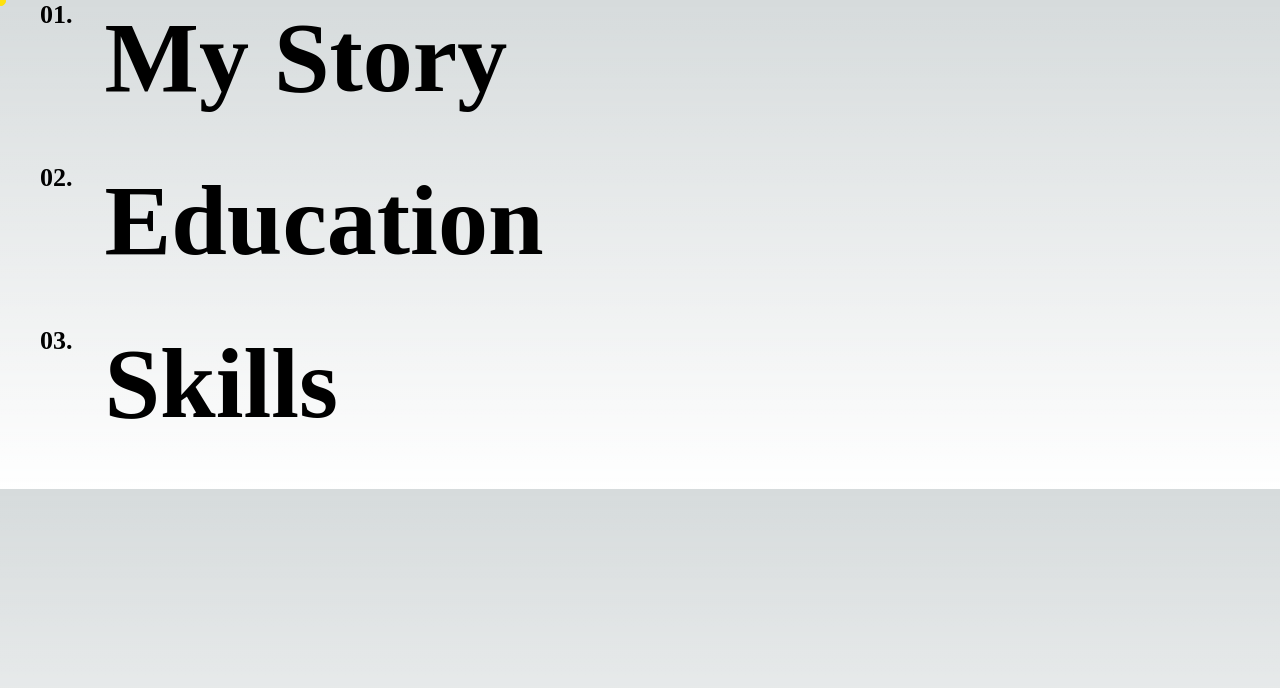
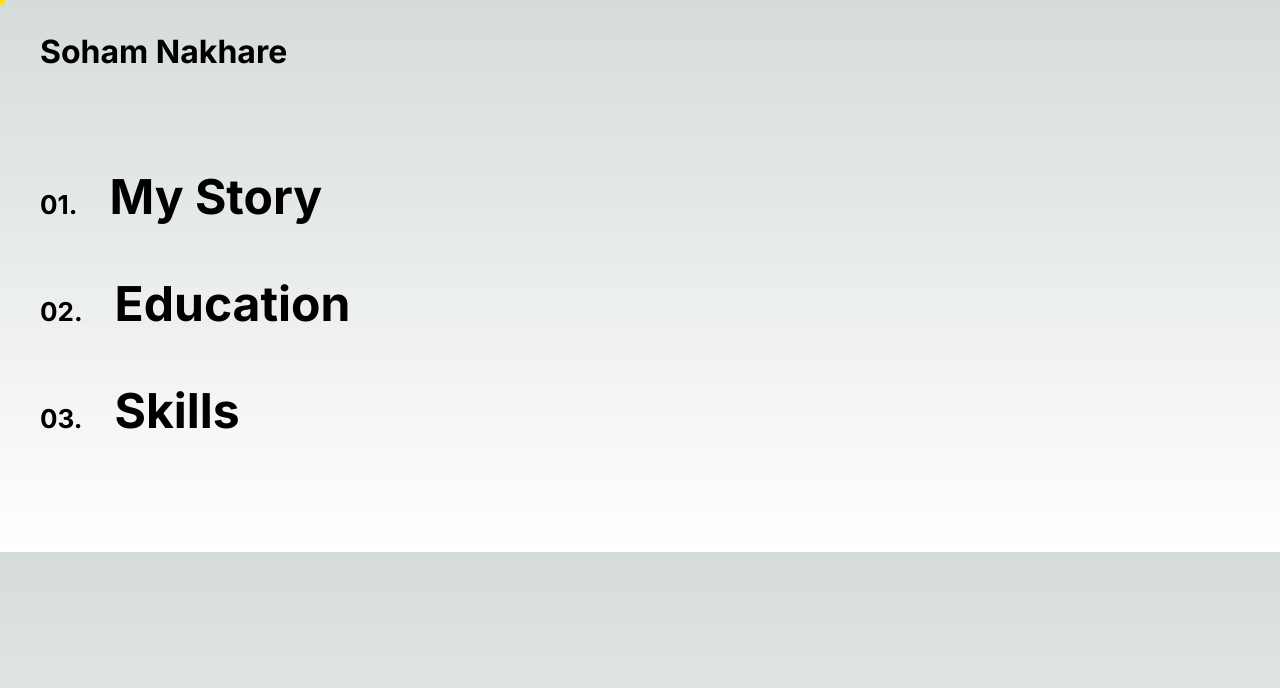
Before and after one commit to sohamnakhare/my-website, a Next.js app: page / in a window 1280 px wide. Shown: the top 688 px of the page. Built offline with nearby package versions, Linux system fonts and the light colour scheme.

Commit message:
add fonts, add name

```diff
--- a/pages/index.tsx
+++ b/pages/index.tsx
@@ -1,6 +1,9 @@
 import Head from 'next/head';
+import { Inter } from 'next/font/google';
 import { FollowCursor } from '@/ui/components/FollowCursor/FollowCursor';
 import { AboutMe } from '@/ui/components/AboutMe/AboutMe';
+
+const inter = Inter({ subsets: ['latin'] });
 
 export default function Home() {
   return (
@@ -11,11 +14,16 @@ export default function Home() {
         <meta name="viewport" content="width=device-width, initial-scale=1" />
         <link rel="icon" href="/favicon.ico" />
       </Head>
-      <main>
+      <main className={inter.className}>
         <div className="container-fluid">
-          <AboutMe />
-          <FollowCursor />
+          <div className="py-2">
+            <h1>Soham Nakhare</h1>
+          </div>
+          <div className="py-4">
+            <AboutMe />
+          </div>
         </div>
+        <FollowCursor />
       </main>
     </>
   );
--- a/styles/globals.css
+++ b/styles/globals.css
@@ -116,12 +116,16 @@ a {
   display: flex;
 }
 
+.align-items-baseline {
+  align-items: baseline;
+}
+
 .text-lg {
   font-size: 26px;
 }
 
 .text-huge {
-  font-size: 100px;
+  font-size: 48px;
 }
 
 .leading-none {
@@ -135,3 +139,18 @@ a {
 .mb-3 {
   margin-bottom: 3rem;
 }
+
+.py-2 {
+  padding-top: 2rem;
+  padding-bottom: 2rem;
+}
+
+.py-4 {
+  padding-top: 4rem;
+  padding-bottom: 4rem;
+}
+
+.transition-info-container {
+  transition-timing-function: linear;
+  transition-duration: 500ms
+}
```
